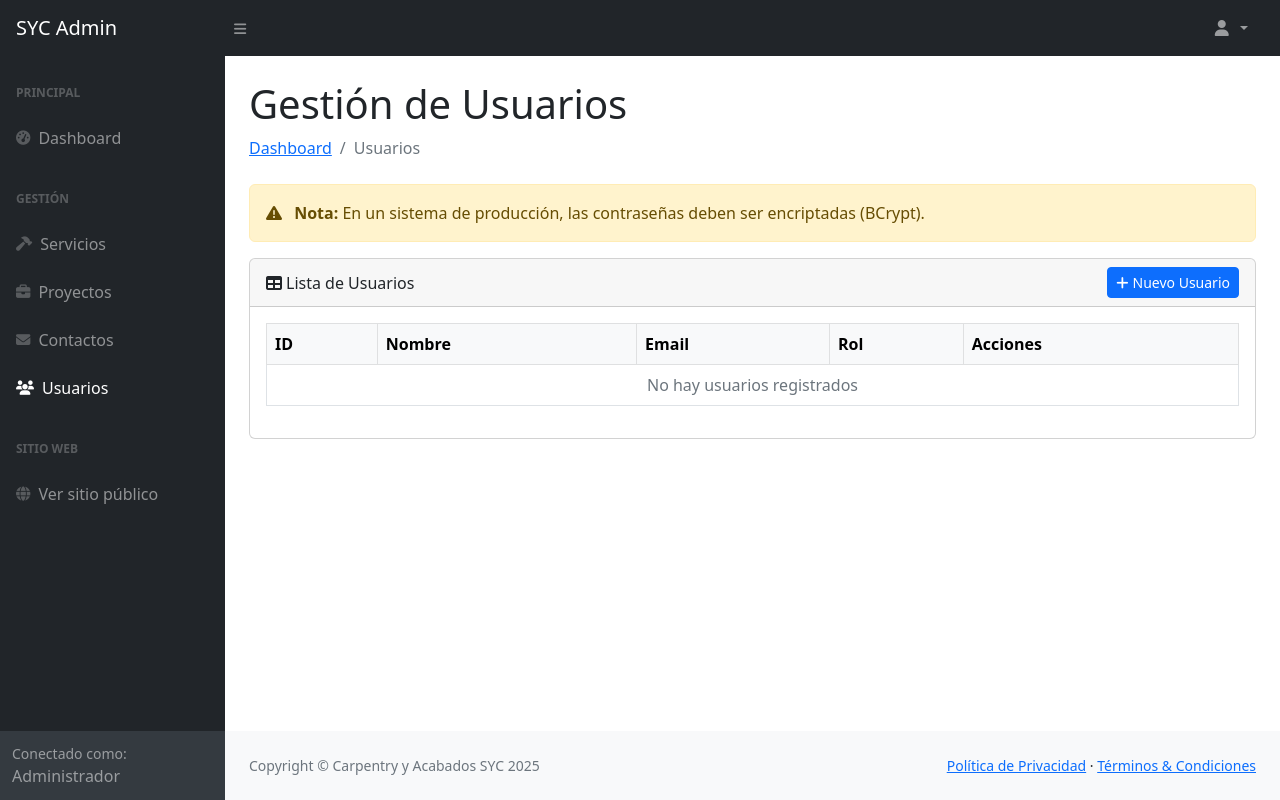
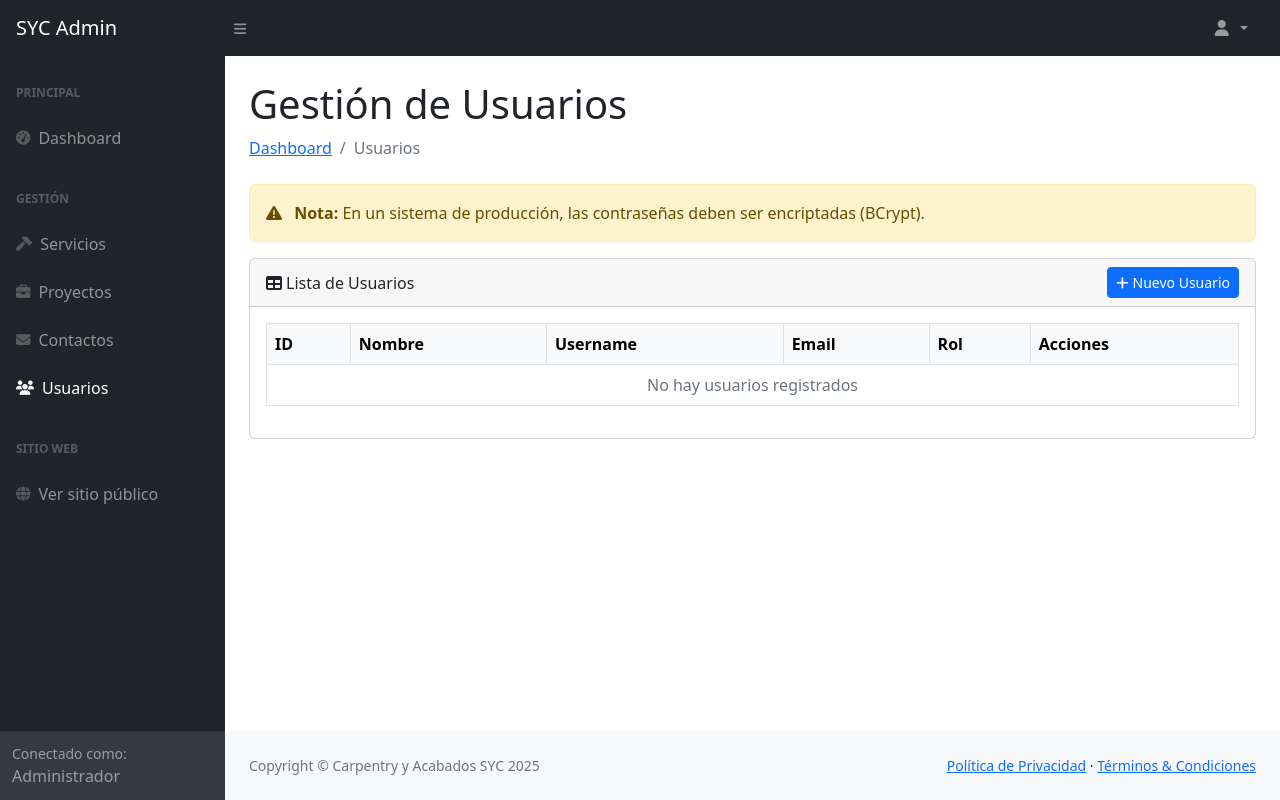
Before and after one commit to JhojanCR/CarpentrySYC, a Spring Boot app: page /admin/usuarios in a window 1280 px wide. Run offline with Spring Boot 4, Linux system fonts and the light colour scheme; some of the project's set-up classes (security, data sources, template engines, error pages and the like) are left out, and stand-ins take their place.

Commit message:
Agregado campo username al modelo Usuario y formulario
SOLUCIONADO ERROR DE BASE DE DATOS:
- La tabla usuarios en MySQL tenía el campo 'username' pero el modelo Java no
- Agregado campo username al modelo Usuario.java con constraint unique y not null
- Actualizado formulario de usuarios.html para incluir username en crear y editar
- Actualizada tabla para mostrar columna de username
- Actualizado JavaScript del modal para cargar el username al editar

CAMBIOS EN USUARIO.JAVA:
- Agregado campo private String username
- Agregado @Column(unique = true, nullable = false)
- Agregados getters y setters para username

CAMBIOS EN USUARIOS.HTML:
- Agregada columna "Username" en la tabla
- Agregado campo username en formulario de crear usuario
- Agregado campo username en formulario de editar usuario
- Actualizado colspan de mensaje "No hay usuarios"
- Actualizado JavaScript para cargar username en modal de edición
- Validación mínima de 3 caracteres para username

Ahora el CRUD de usuarios funciona correctamente sin errores.

🤖 Generated with [Claude Code](https://claude.com/claude-code)

Co-Authored-By: Claude <noreply@anthropic.com>

```diff
--- a/src/main/resources/templates/admin/usuarios.html
+++ b/src/main/resources/templates/admin/usuarios.html
@@ -96,6 +96,7 @@
                                 <tr>
                                     <th>ID</th>
                                     <th>Nombre</th>
+                                    <th>Username</th>
                                     <th>Email</th>
                                     <th>Rol</th>
                                     <th>Acciones</th>
@@ -103,11 +104,12 @@
                             </thead>
                             <tbody>
                                 <tr th:if="${usuarios.empty}">
-                                    <td colspan="5" class="text-center text-muted">No hay usuarios registrados</td>
+                                    <td colspan="6" class="text-center text-muted">No hay usuarios registrados</td>
                                 </tr>
                                 <tr th:each="usuario : ${usuarios}">
                                     <td th:text="${usuario.id}">1</td>
                                     <td th:text="${usuario.nombre}">Juan Pérez</td>
+                                    <td th:text="${usuario.username}">juanp</td>
                                     <td th:text="${usuario.email}">juan@example.com</td>
                                     <td>
                                         <span class="badge"
@@ -118,7 +120,7 @@
                                         <button class="btn btn-sm btn-warning"
                                                 data-bs-toggle="modal"
                                                 data-bs-target="#modalEditarUsuario"
-                                                th:attr="data-id=${usuario.id}, data-nombre=${usuario.nombre}, data-email=${usuario.email}, data-rol=${usuario.rol}">
+                                                th:attr="data-id=${usuario.id}, data-nombre=${usuario.nombre}, data-username=${usuario.username}, data-email=${usuario.email}, data-rol=${usuario.rol}">
                                             <i class="fas fa-edit"></i>
                                         </button>
                                         <a th:href="@{/admin/usuarios/eliminar/{id}(id=${usuario.id})}"
@@ -164,6 +166,11 @@
                         <input type="text" class="form-control" th:field="*{nombre}" required>
                     </div>
                     <div class="mb-3">
+                        <label class="form-label">Username</label>
+                        <input type="text" class="form-control" th:field="*{username}" required minlength="3">
+                        <small class="form-text text-muted">Nombre de usuario único (mínimo 3 caracteres)</small>
+                    </div>
+                    <div class="mb-3">
                         <label class="form-label">Email</label>
                         <input type="email" class="form-control" th:field="*{email}" required>
                     </div>
@@ -206,6 +213,11 @@
                         <input type="text" class="form-control" name="nombre" id="editNombre" required>
                     </div>
                     <div class="mb-3">
+                        <label class="form-label">Username</label>
+                        <input type="text" class="form-control" name="username" id="editUsername" required minlength="3">
+                        <small class="form-text text-muted">Nombre de usuario único</small>
+                    </div>
+                    <div class="mb-3">
                         <label class="form-label">Email</label>
                         <input type="email" class="form-control" name="email" id="editEmail" required>
                     </div>
@@ -243,6 +255,7 @@
                 var button = event.relatedTarget;
                 document.getElementById('editId').value = button.getAttribute('data-id');
                 document.getElementById('editNombre').value = button.getAttribute('data-nombre');
+                document.getElementById('editUsername').value = button.getAttribute('data-username');
                 document.getElementById('editEmail').value = button.getAttribute('data-email');
                 document.getElementById('editRol').value = button.getAttribute('data-rol');
                 // Limpiar el campo de contraseña
```
Also changed, not shown: src/main/java/com/syc/carpentry/model/Usuario.java (+6 -2 lines).
